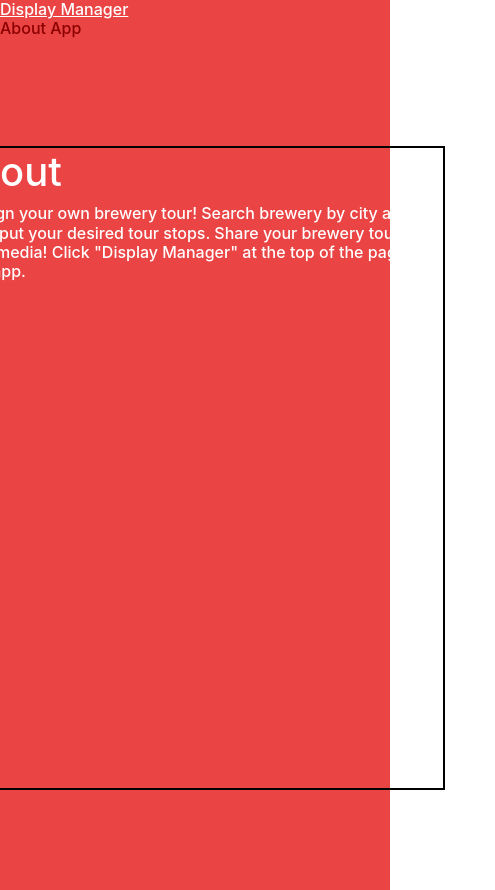
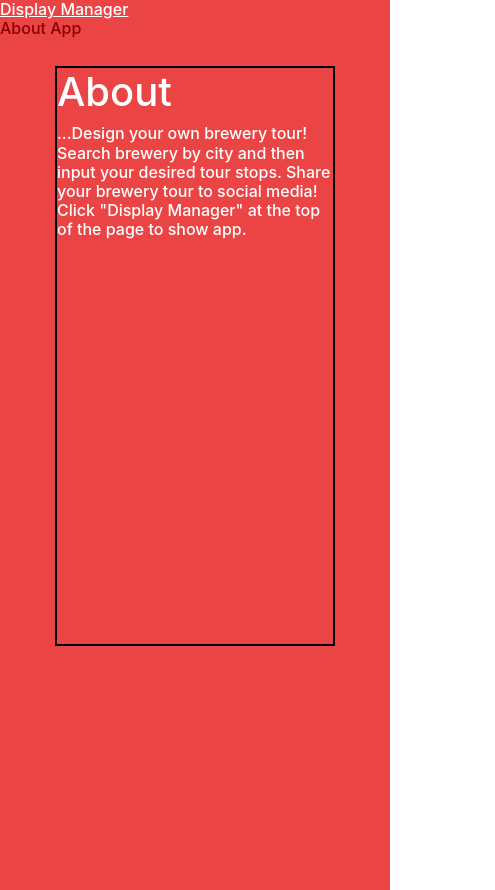
Before and after one commit to dcgleason/brewery-locator, a React (Create React App) app: page / in a window 390 px wide. Shown: the whole page, 495 px wide, since content can reach past the window. Built offline with nearby package versions, Linux system fonts and the light colour scheme.

Commit message:
added media query

```diff
--- a/src/App.css
+++ b/src/App.css
@@ -89,12 +89,8 @@ a:hover{
   flex-wrap: wrap;
   margin: 50px;
   width: 600px;
+  height: 600px;
   padding: 50px;
-}
-
-
-img {
-  width: 200px;
 }
 
 
@@ -102,3 +98,19 @@ img {
   border: 2px solid black;
   width: 600px;
 }
+
+@media screen and (max-width: 750px) {
+  .info-container{
+    display: flex;
+    flex-wrap: wrap;
+    margin: 10px;
+    width: 300px;
+    padding: 10px;
+  }
+
+  .about-container{
+    display: flex;
+    justify-content: center;
+  }
+
+}
```
